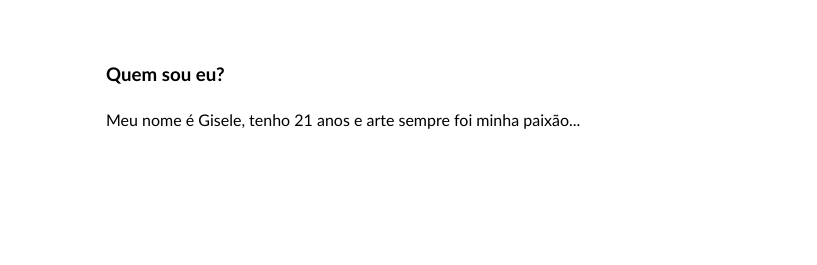
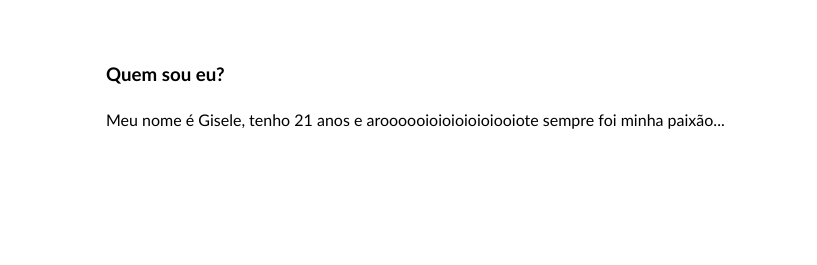
Before and after one commit to JeXisl/JeXisl, a plain HTML site: page sobre.html in a window 1280 px wide. Shown: the part 329-594 px from the top of the page, 0-817 px from the left. Drawn offline with nearby package versions, Linux system fonts and the light colour scheme; grey boxes are pictures that could not be loaded.

Commit message:
Update sobre.html

```diff
--- a/sobre.html
+++ b/sobre.html
@@ -25,7 +25,7 @@
             <h1>Sobre</h1>
             <hr>
             <h3>Quem sou eu?</h3>
-            <p>Meu nome é Gisele, tenho 21 anos e arte sempre foi minha paixão...</p>
+            <p>Meu nome é Gisele, tenho 21 anos e aroooooioioioioioiooiote sempre foi minha paixão...</p>
         </div>
         <img class="picture" src="./src/img/eu2.jpg">
     </div>
```
